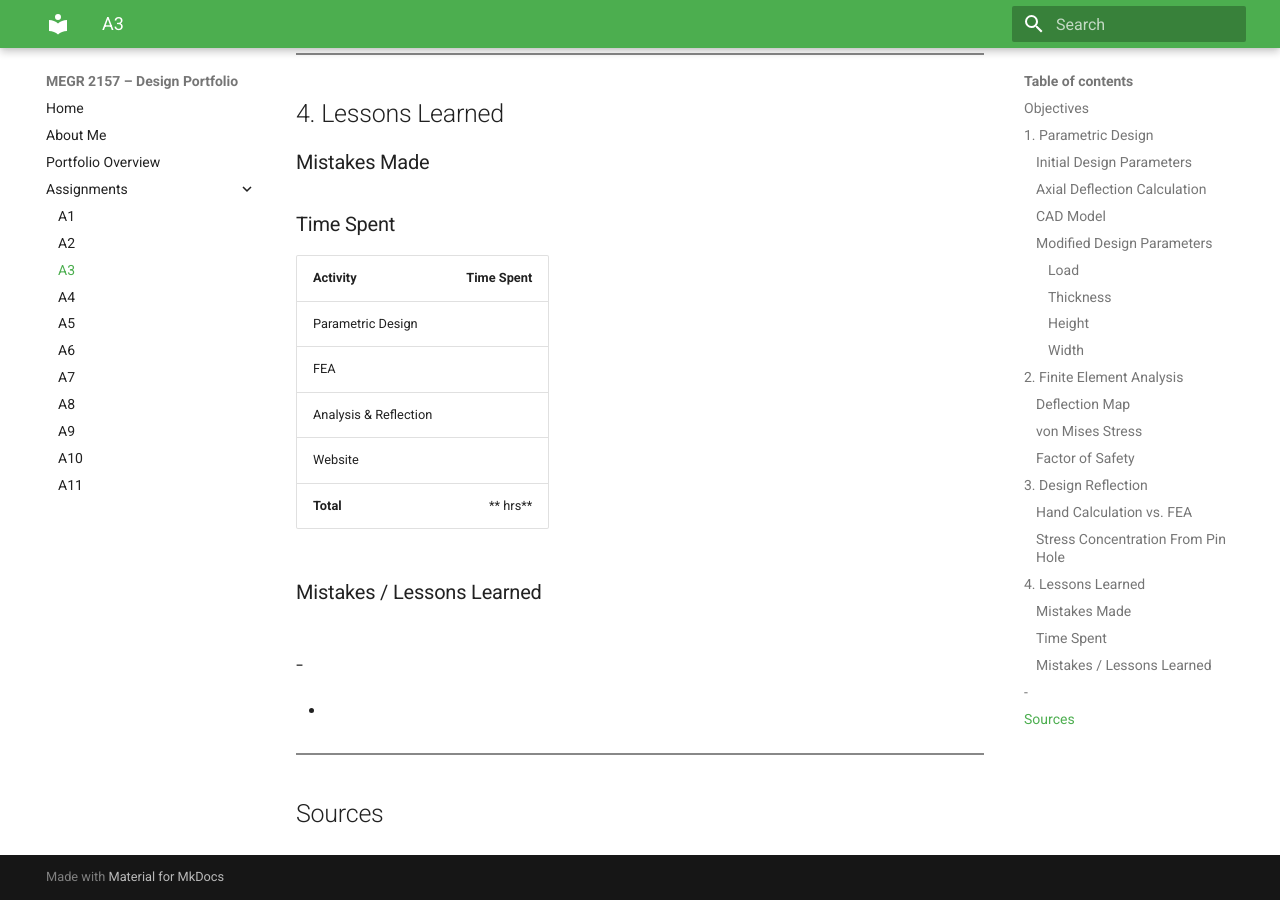
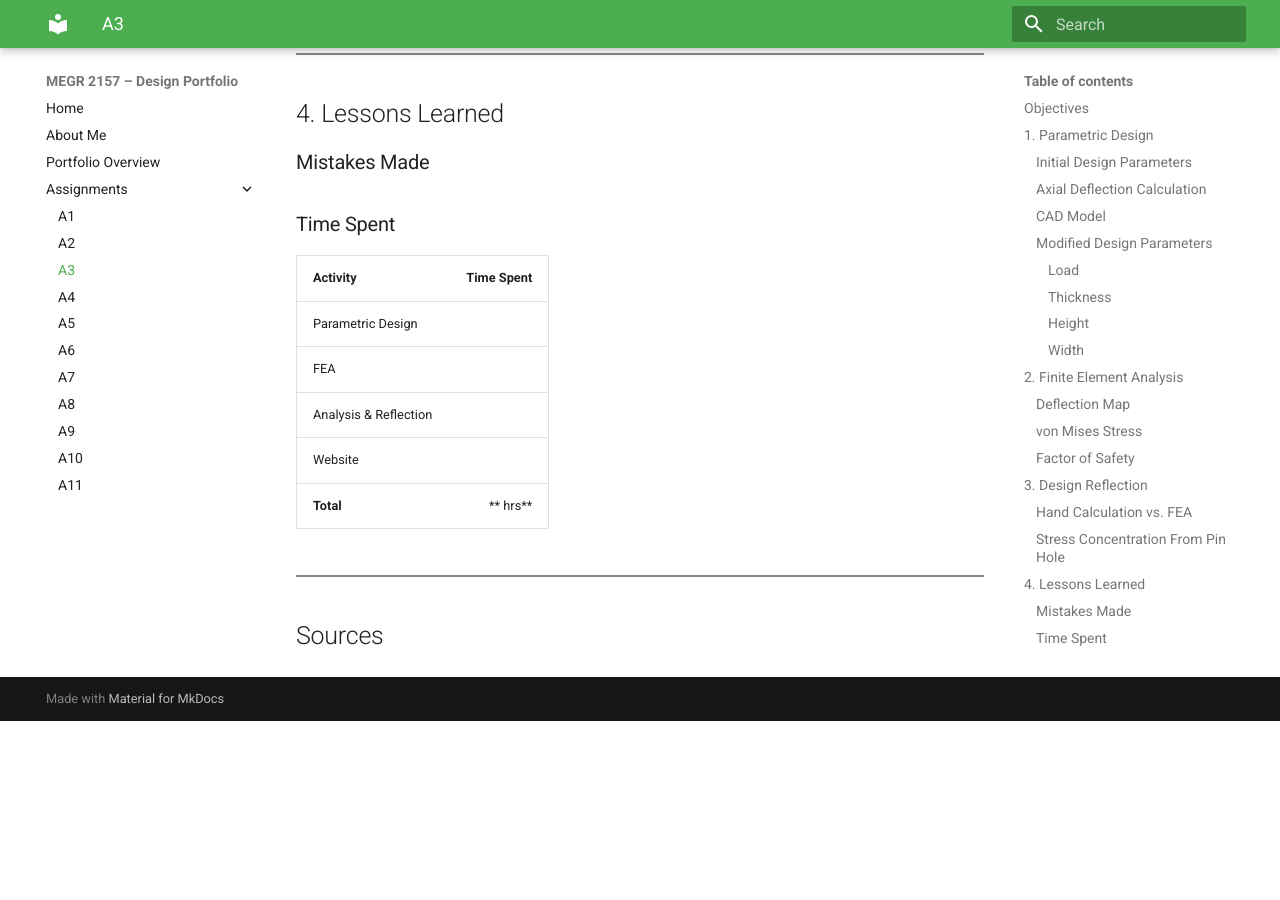
Before and after one commit to gparx/design-portfolio, an MkDocs documentation site: the page built from docs/assignments/A03/index.md, in a window 1280 px wide and 900 px high, scrolled down 1377 px. Built offline with MkDocs 1.6.1 and Material for MkDocs 9.7.7, drawn with Linux system fonts in a browser that asks for light colours; after the commit the page ends 2098 px from its top, so only the background shows below that.

Commit message:
Remove 'Mistakes / Lessons Learned' section
Removed the 'Mistakes / Lessons Learned' section from the document.

```diff
--- a/docs/assignments/A03/index.md
+++ b/docs/assignments/A03/index.md
@@ -1,7 +1,6 @@
 # A3 – Parametric Bar Design
 
 <hr style="border: none; border-top: 2px solid #888; margin: 30px 0;">
-
 ## Objectives
 
 - Design a bar using axial deflection
@@ -63,12 +62,7 @@
 | Website | |
 | **Total** | ** hrs** |
 
-### Mistakes / Lessons Learned
 
--
--
-
--
 <hr style="border: none; border-top: 2px solid #888; margin: 30px 0;">
 
 
```
